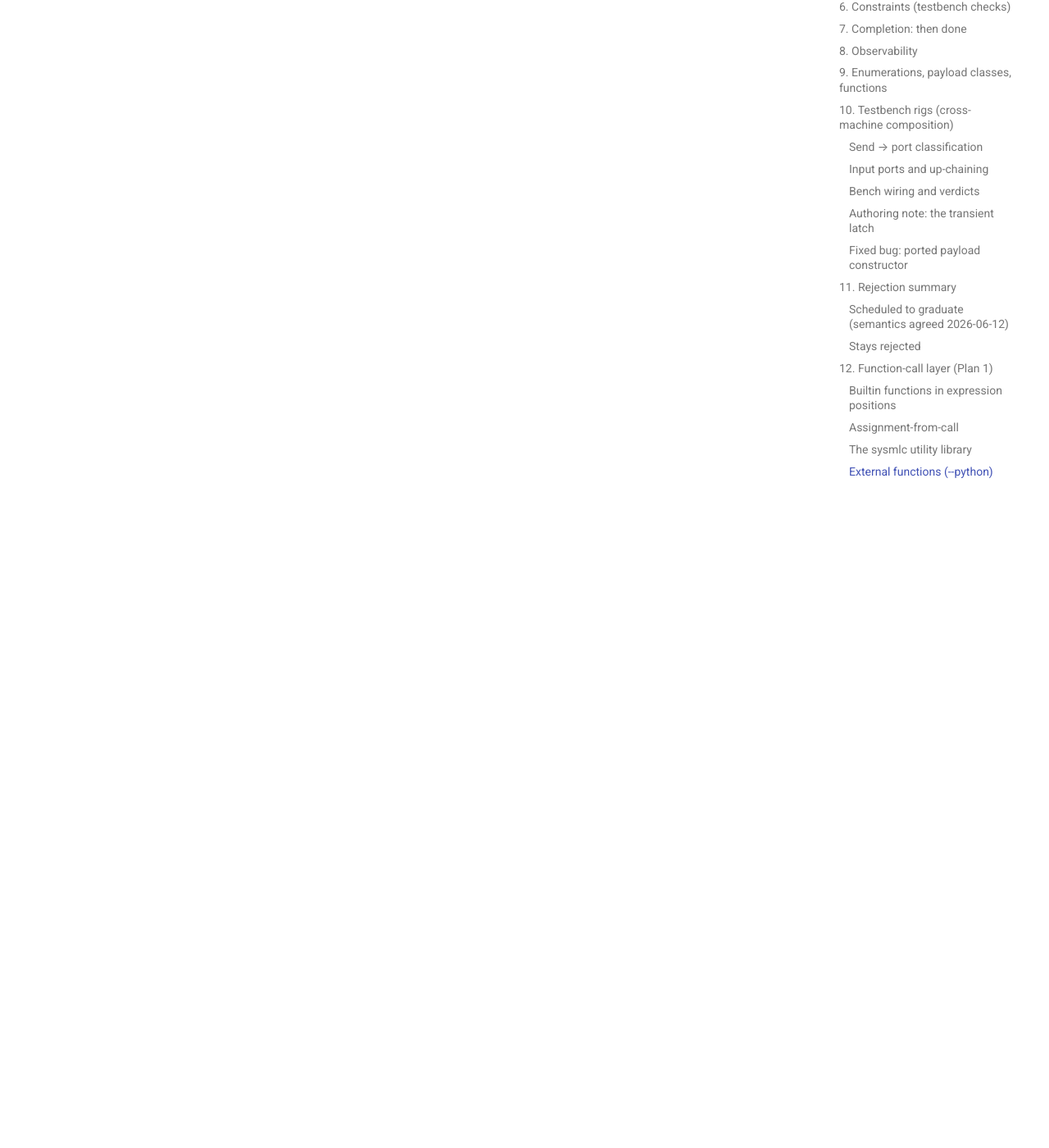
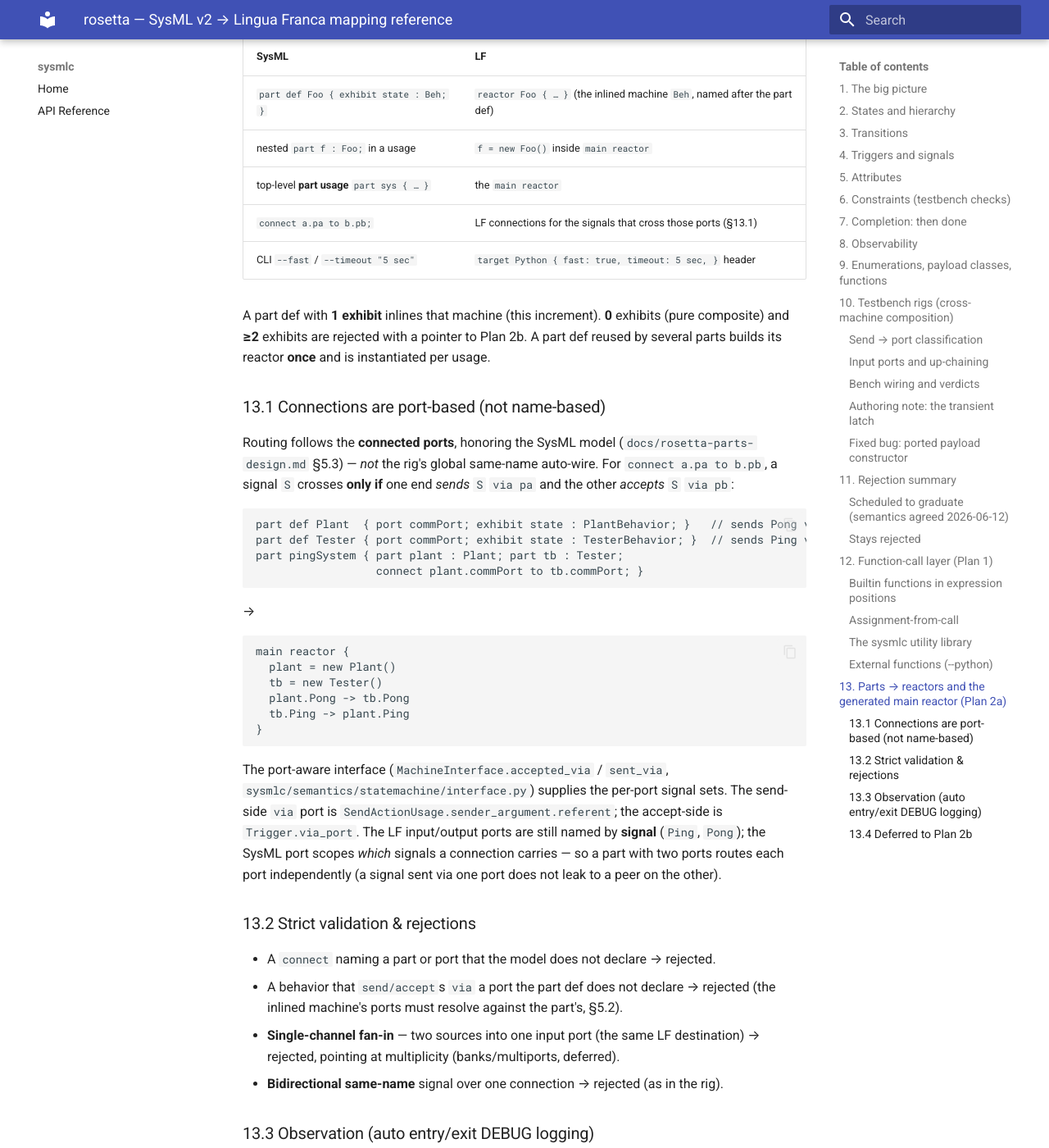
Before and after one commit to glacier-project/sysmlc-core, an MkDocs documentation site: the page built from docs/rosetta-mapping.md, in a window 1280 px wide and 1400 px high, scrolled down 13085 px. Shown: the whole window at 82% size. Built offline with MkDocs 1.6.1 and Material for MkDocs 9.7.7, drawn with Linux system fonts in a browser that asks for light colours; some of the changed text lies outside the part shown.

Commit message:
docs: part-model mapping (§13, port-based) + handoff + plan reconciliation
Mapping gains §13 (parts->reactors, top-level usage->main, port-based connect
routing, strict validation, observation). Plan decision #1 reconciled to the
implemented port-based routing (overriding the original same-name deferral).
HANDOFF marks Plan 2a done with the part-graph/send-via API facts.

````diff
--- a/docs/rosetta-mapping.md
+++ b/docs/rosetta-mapping.md
@@ -515,3 +515,90 @@
 The `lf run` test harness sets `PYTHONPATH` to `src/` (where the module was
 copied by the CLI). Users compiling the generated project manually must
 place the external module on `PYTHONPATH` before running the binary.
+
+## 13. Parts → reactors and the generated main reactor (Plan 2a)
+
+A SysML **part** is the structural unit a backend turns into LF reactors. The
+part assembler (`sysmlc/backends/rosetta/parts.py`, `build_part_program`)
+walks the part graph (`sysmlc/semantics/parts/graph.py`) and emits one reactor
+class per part def plus an explicit `main reactor`.
+
+| SysML | LF |
+|---|---|
+| `part def Foo { exhibit state : Beh; }` | `reactor Foo { … }` (the inlined machine `Beh`, named after the part def) |
+| nested `part f : Foo;` in a usage | `f = new Foo()` inside `main reactor` |
+| top-level **part usage** `part sys { … }` | the `main reactor` |
+| `connect a.pa to b.pb;` | LF connections for the signals that cross those ports (§13.1) |
+| CLI `--fast` / `--timeout "5 sec"` | `target Python { fast: true, timeout: 5 sec, }` header |
+
+A part def with **1 exhibit** inlines that machine (this increment). **0**
+exhibits (pure composite) and **≥2** exhibits are rejected with a pointer to
+Plan 2b. A part def reused by several parts builds its reactor **once** and is
+instantiated per usage.
+
+### 13.1 Connections are port-based (not name-based)
+
+Routing follows the **connected ports**, honoring the SysML model
+(`docs/rosetta-parts-design.md` §5.3) — *not* the rig's global same-name
+auto-wire. For `connect a.pa to b.pb`, a signal `S` crosses **only if** one
+end *sends* `S` `via pa` and the other *accepts* `S` `via pb`:
+
+```sysml
+part def Plant  { port commPort; exhibit state : PlantBehavior; }   // sends Pong via commPort
+part def Tester { port commPort; exhibit state : TesterBehavior; }  // sends Ping via commPort
+part pingSystem { part plant : Plant; part tb : Tester;
+                  connect plant.commPort to tb.commPort; }
+```
+→
+```
+main reactor {
+  plant = new Plant()
+  tb = new Tester()
+  plant.Pong -> tb.Pong
+  tb.Ping -> plant.Ping
+}
+```
+
+The port-aware interface (`MachineInterface.accepted_via` / `sent_via`,
+`sysmlc/semantics/statemachine/interface.py`) supplies the per-port signal
+sets. The send-side `via` port is `SendActionUsage.sender_argument.referent`;
+the accept-side is `Trigger.via_port`. The LF input/output ports are still
+named by **signal** (`Ping`, `Pong`); the SysML port scopes *which* signals a
+connection carries — so a part with two ports routes each port independently
+(a signal sent via one port does not leak to a peer on the other).
+
+### 13.2 Strict validation & rejections
+
+- A `connect` naming a part or port that the model does not declare → rejected.
+- A behavior that `send/accept`s `via` a port the part def does not declare →
+  rejected (the inlined machine's ports must resolve against the part's, §5.2).
+- **Single-channel fan-in** — two sources into one input port (the same LF
+  destination) → rejected, pointing at multiplicity (banks/multiports,
+  deferred).
+- **Bidirectional same-name** signal over one connection → rejected (as in the
+  rig).
+
+### 13.3 Observation (auto entry/exit DEBUG logging)
+
+With `RosettaBuilder(observe=True)` (set only by the part assembler), every
+state's mode logs its entry and exit:
+
+```python
+logging.debug("entered <Reactor>.<state>")   # in the entry reaction
+logging.debug("exited <Reactor>.<state>")     # in each leaving transition
+```
+
+`PreambleNeeds.uses_logging` adds `import logging`. The program is **silent by
+default** (the root logger is unconfigured at WARNING); the *run* enables
+DEBUG — the lf test drops a `sitecustomize.py` doing
+`logging.basicConfig(level=logging.DEBUG)` on `PYTHONPATH`, so the entry/exit
+lines reach stderr without the generated program forcing them on. Existing
+`build_program`/`build_rig_program` leave `observe` off, so their output is
+byte-identical.
+
+### 13.4 Deferred to Plan 2b
+
+Multi-exhibit parts (≥2), deep composite parts (an inline exhibit *and* nested
+parts), per-port signal *scoping beyond routing*, banks/multiports (the
+multiplicity fix for fan-in), showcase Style-A migration, `run_all.py`
+reduction, furuta external physics, and retiring `build_rig_program`.
````
